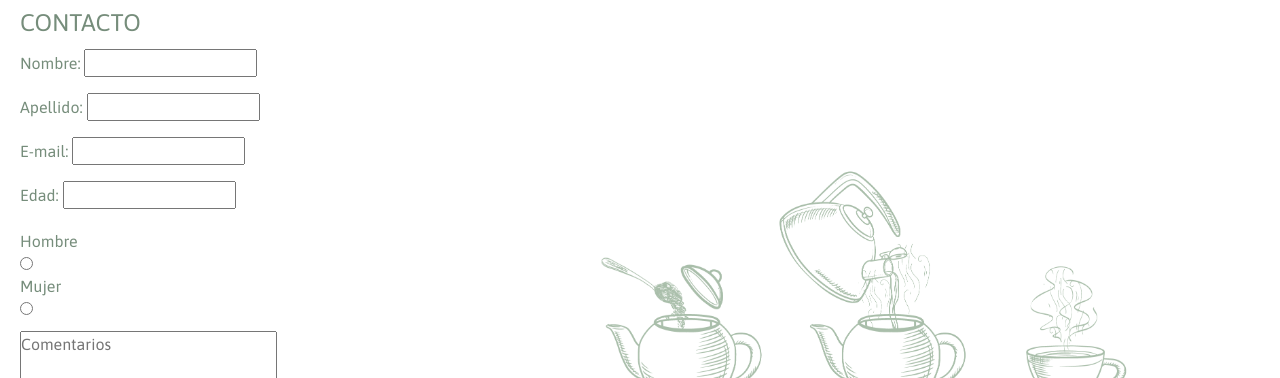
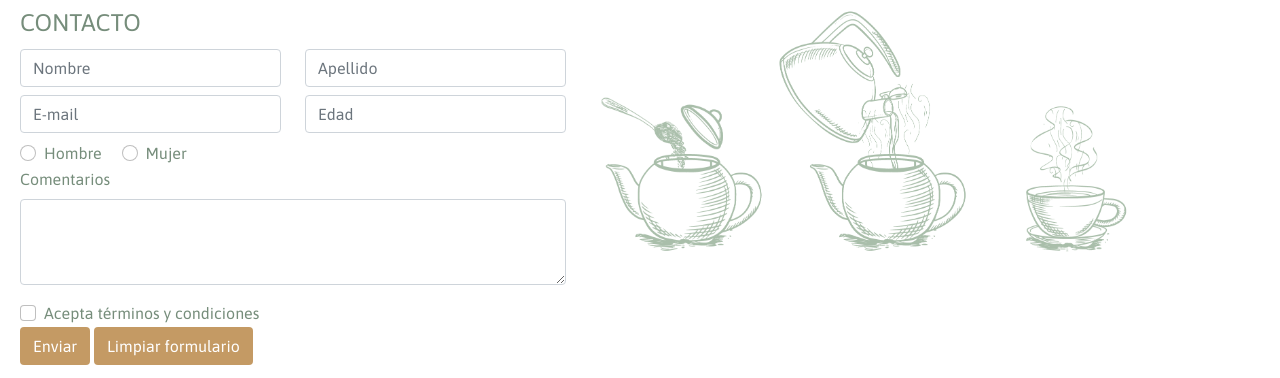
Before and after one commit to PaulaMartinezM/TealorMadeBlends, a plain HTML site: page vistas/contacto.html in a window 1280 px wide. Shown: the part 255-633 px from the top of the page. Drawn offline with nearby package versions, Linux system fonts and the light colour scheme; a web font is replaced by a local one.

Commit message:
commit: Segunda entrega del trabajo final

```diff
--- a/css/estilos.css
+++ b/css/estilos.css
@@ -90,9 +90,6 @@ footer{
     font-size: 0.7rem;
 
 }
-#ceremonia{
-    padding-top: 10rem;
-}
 .main{
     font-family: 'Asap',sans-serif;
     color: #768D7B;
@@ -172,6 +169,12 @@ label{
     margin-left: 1rem;
     background-color: #C49A64;
     color: white;
+}
+.btn{
+    background-color: #C49A64;
+    color: white;
+    outline-color: #C49A64;
+    outline-width: 0rem;
 }
 .texto__qs{
     font-family: 'Asap', sans-serif;
--- a/vistas/contacto.html
+++ b/vistas/contacto.html
@@ -50,53 +50,70 @@
     </header>
     <main>
         <div class="container m-2">
-            <div class="row align-middle">
+            <div class="row justify-content-between align-content-center">
                 <div class="col-md-6">
                     <div class="formulario">
                         <form class="form" action="usuarioContacto" method="get" enctype="text/plain">
                             <fieldset>
                             <legend>CONTACTO</legend>
-                            <div class="mb-3">
-                                <div class="mb-3">
-                                    <label for="nombre">Nombre:</label>
-                                    <input type="text" name="nombre" required>
+                            <div class="row">
+                                <div class="col">
+                                  <input type="text" class="form-control" placeholder="Nombre" aria-label="Nombre" required>
                                 </div>
-                                <div class="mb-3">
-                                    <label for="apellido">Apellido:</label>
-                                    <input type="text" name="apellido" required>
-                                </div>
-                                <div class="mb-3">
-                                    <label for="email">E-mail:</label>
-                                    <input type="email" name="email" required>
-                                </div>
-                                <div class="mb-3">
-                                    <label for="edad">Edad:</label>
-                                    <input type="number" name="edad">
-                                </div>
-                                <div class="mb-3">
-                                    <div class="form__texto">Hombre</div>
-                                    <input class="sexo" type="radio" name="sexo" value="hombre" />
-                                    <div class="form__texto">Mujer</div>
-                                    <input class="sexo" type="radio" name="sexo" value="mujer" />
-                                </div>
-                                <div class="mb-3">
-                                    <textarea name="comentarios" id placeholder="Comentarios" cols="30" rows="10"></textarea>
-                                </div>
-                                <div class="mb-3">
-                                    <div class="form__texto"><input type="checkbox" name="acepta" value="1" required/> Acepta términos y condiciones</div>
-                                </div>
-                                <div class="botones">
-                                    <input class="boton" type="submit" value="Enviar">
-                                    <input class="boton" type="reset" value="Limpiar formulario">
+                                <div class="col">
+                                  <input type="text" class="form-control" placeholder="Apellido" aria-label="Apellido" required>
                                 </div>
                             </div>
+                            <div class="row">
+                                <div class="col">
+                                  <input type="email" class="form-control" placeholder="E-mail" aria-label="E-mail" required>
+                                </div>
+                                <div class="col">
+                                  <input type="number" class="form-control" placeholder="Edad" aria-label="Edad" required>
+                                </div>
+                            </div>
+                            <div class="form-check form-check-inline">
+                                <input class="form-check-input" type="radio" name="inlineRadioOptions" id="inlineRadio1" value="Hombre">
+                                <label class="form-check-label" for="inlineRadio1">Hombre</label>
+                            </div>
+                            <div class="form-check form-check-inline">
+                                <input class="form-check-input" type="radio" name="inlineRadioOptions" id="inlineRadio2" value="Mujer">
+                                <label class="form-check-label" for="inlineRadio2">Mujer</label>
+                            </div>
+
+                            <div class="mb-3">
+                                <label for="exampleFormControlTextarea1" class="form-label">Comentarios</label>
+                                <textarea class="form-control" id="exampleFormControlTextarea1" rows="3"></textarea>
+                            </div>
+                            <div class="col-12">
+                                <div class="form-check">
+                                  <input class="form-check-input" type="checkbox" value="" id="invalidCheck" required>
+                                  <label class="form-check-label" for="invalidCheck">
+                                    Acepta términos y condiciones
+                                  </label>
+                                  <div class="invalid-feedback">
+                                    Debe aceptar términos y condiciones antes de avanzar.
+                                  </div>
+                                </div>
+                            </div>
+                            <div class="col-12">
+                                <button class="btn" type="submit">Enviar</button>
+                                <button class="btn" type="reset">Limpiar formulario</button>
+                            </div>
+
+
+
                             </fieldset>
                         </form>
+
+
                     </div>
                 </div>
+
                 <div class="col-md-6">
-                    <img id="ceremonia" class="img-fluid" src="../img/tealorTe.png" alt="Cata de Te">
+                    <img class="img-fluid" src="../img/tealorTe.png" alt="Cata de Te">
                 </div>
+            </div>
             </div>
         </div>
     </main>
```
Also changed, not shown: vistas/quienesSomos.html (+4 -0 lines).
